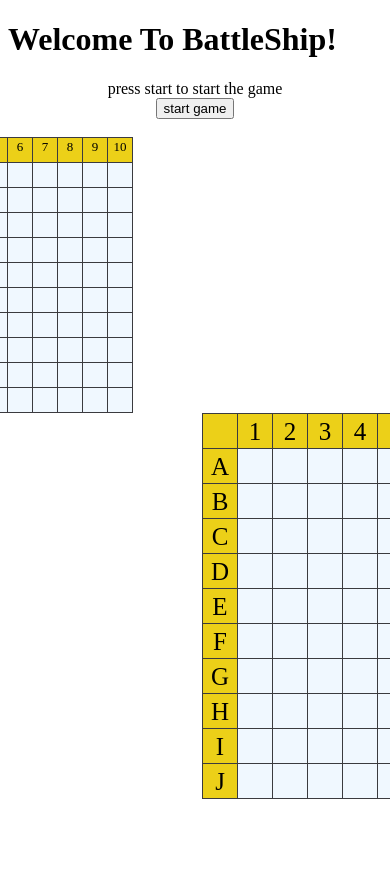
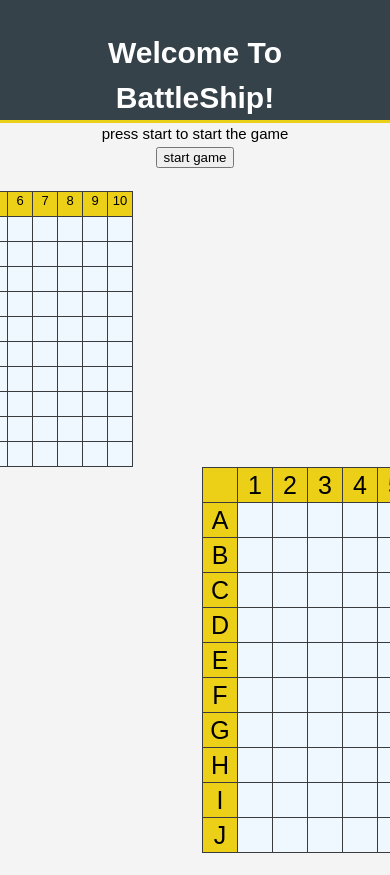
Before and after one commit to d-kang/battleship-react, a React app: page / in a window 390 px wide. Shown: the top 875 px of the page. Before the commit the page ends 844 px from the top, so only its background shows below. Built offline with nearby package versions, Linux system fonts and the light colour scheme; the HTML template or start-up script is replaced by a standard one.

Commit message:
Add more responsive header and styling to app.scss

```diff
--- a/src/assets/app.scss
+++ b/src/assets/app.scss
@@ -2,16 +2,34 @@ $lightblack: lighten(#252527, 9);
 $opBoardSize : 35px;
 $plBoardSize : 25px;
 $margin: 400px;
+$gold : #ecd018;
 
-.header {
-  color: #fff;
-  background-color: $lightblack;
-  width: 100%;
-  height: 50px;
-  text-align: center;
-  line-height: 2.5rem;
-  margin-bottom: .5rem;
-  font-size: 2.5rem;
+body {
+  font: 15px/1.5 Arial, Helvetica,sans-serif;
+  padding:0;
+  margin:0;
+  background-color:#f4f4f4;
+}
+
+.container{
+  width:80%;
+  margin:auto;
+  overflow:hidden;
+}
+
+header {
+  background: #35424a;
+  color: #ffffff;
+  padding-top: 30px;
+  min-height: 70px;
+  border-bottom: $gold 3px solid;
+  margin: 0;
+  #branding {
+    text-align: center;
+    h1 {
+      margin: 0;
+    }
+  }
 }
 
 .flex-container {
@@ -25,7 +43,7 @@ $margin: 400px;
   display: grid;
   border-top: 1px;
   border-right: 1px;
-  border-style: solid;
+  border-style: ridge;
   border-bottom: 0px;
   border-left: 0px;
   border-color: $lightblack;
@@ -38,7 +56,7 @@ $margin: 400px;
     grid-auto-rows: minmax($plBoardSize, $plBoardSize);
     .grid-item.letter,
     .grid-item.num {
-      background: #ecd018;
+      background: $gold;
     }
   }
   &.opponent {
@@ -48,7 +66,7 @@ $margin: 400px;
     grid-auto-rows: minmax($opBoardSize, $opBoardSize);
     .grid-item.letter,
     .grid-item.num {
-      background: #ecd018;
+      background: $gold;
     }
   }
 }
```
